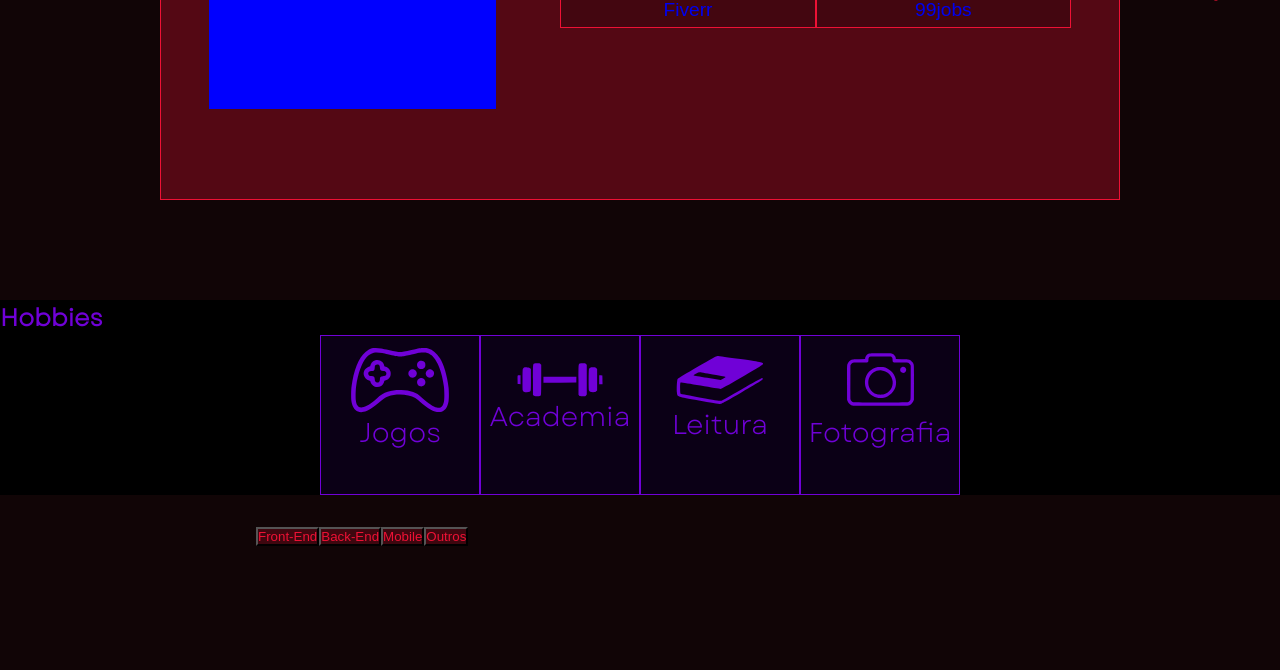
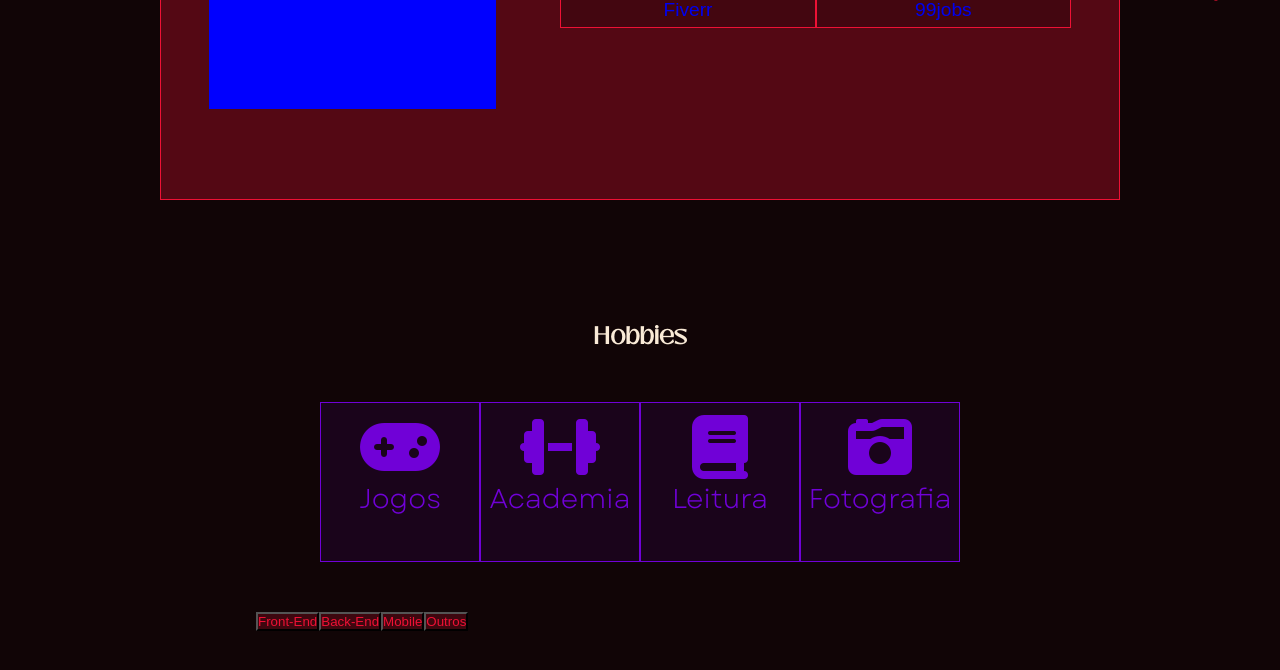
Before and after one commit to niellegs/Portfolio, a React (Vite) app in the folder portfolio/: page / in a window 1280 px wide. Shown: the part 1300-1970 px from the top of the page. Built offline with nearby package versions, Linux system fonts and the light colour scheme.

Commit message:
fixed - skills

```diff
--- a/portfolio/src/Components/Hobbies/Hobbies.css
+++ b/portfolio/src/Components/Hobbies/Hobbies.css
@@ -1,6 +1,14 @@
 .container_hobbies {
-    background-color: black;
-    color: #7001d7;}
+    background-color: #110506;;
+    color: #7001d7;
+    width: 100vw;
+    height: 35vh;
+}
+
+.container_hobbies h2 {
+    color: antiquewhite;
+    margin-bottom: 3rem;
+}
 
 .hobbie {
     background-color: rgba(112, 1, 215, 0.1); /* Ajustado o ponto e vírgula */
@@ -9,3 +17,10 @@
     width: 10rem;
     height: 10rem;
 }
+
+.hobbie:hover {
+    background-color: rgba(238, 17, 53, .3);
+    color: #EE1135;
+    border: 1px solid #EE1135;
+    cursor:default;
+}
--- a/portfolio/src/Components/Hobbies/Hobbies.tsx
+++ b/portfolio/src/Components/Hobbies/Hobbies.tsx
@@ -1,31 +1,25 @@
 import "./Hobbies.css";
-
-/* ASSETS*/
-import GameLogo from "../../assets/game.svg"
-import GymLogo from "../../assets/gym.svg"
-import BookLogo from "../../assets/book.svg"
-import CameraLogo from "../../assets/camera.svg"
 
 
 function Hobbies() {
     return (
-        <div className="container_hobbies">
-            <h2>Hobbies</h2>
+        <div className="container_hobbies display-flex direction-column align-center justify-center">
+            <h2 className="title">Hobbies</h2>
             <div className="hobbies display-flex justify-center align-center">
                 <div className="hobbie display-flex align-center justify-center direction-column">
-                    <img src={GameLogo} alt="" />
+                    <i className="fa-solid fa-gamepad"></i>
                     <p>Jogos</p>
                 </div>
                 <div className="hobbie display-flex align-center justify-center direction-column">
-                    <img src={GymLogo} alt="" />
+                    <i className="fa-solid fa-dumbbell"></i>
                     <p>Academia</p>
                 </div>
                 <div className="hobbie display-flex align-center justify-center direction-column">
-                    <img src={BookLogo} alt="" />
+                    <i className="fa-solid fa-book"></i>
                     <p>Leitura</p>
                 </div>
                 <div className="hobbie display-flex align-center justify-center direction-column">
-                    <img src={CameraLogo} alt="" />
+                    <i className="fa-solid fa-camera-retro"></i>
                     <p>Fotografia</p>
                 </div>
             </div>
```
